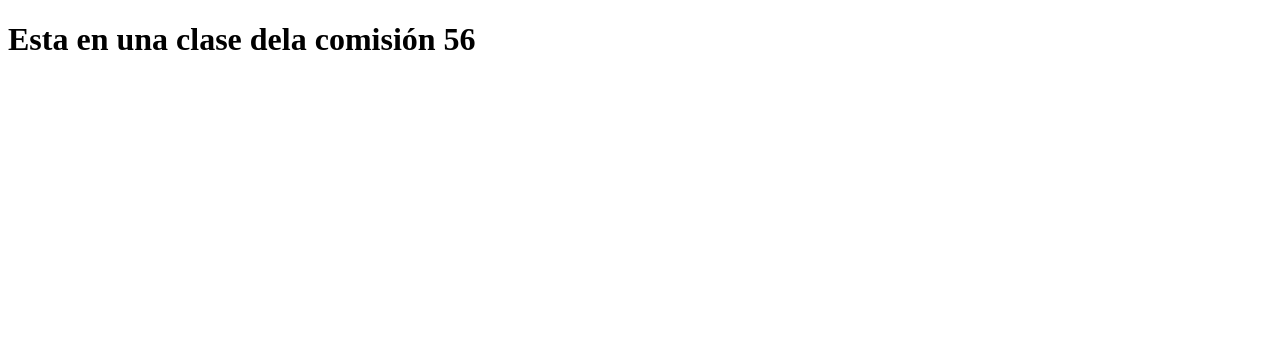
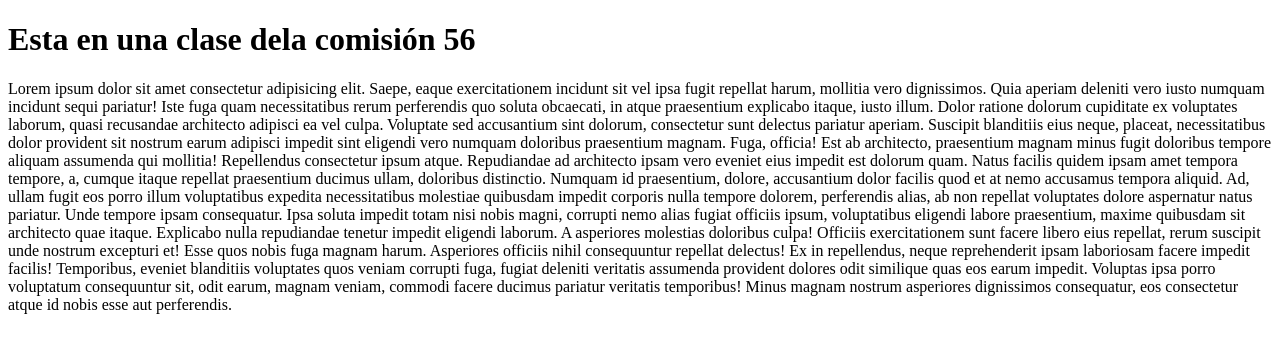
Before and after one commit to Nestor-Ojeda/comision56, a plain HTML site: page clase-02/index.html in a window 1280 px wide. Drawn offline with Linux system fonts and the light colour scheme.

Commit message:
aprendiendo git con clase 56

```diff
--- a/clase-02/index.html
+++ b/clase-02/index.html
@@ -8,5 +8,18 @@
 </head>
 <body>
     <h1>Esta en una clase dela comisión 56</h1>
+    <p>
+        Lorem ipsum dolor sit amet consectetur adipisicing elit. Saepe, eaque exercitationem incidunt sit vel ipsa fugit repellat harum, mollitia vero dignissimos. Quia aperiam deleniti vero iusto numquam incidunt sequi pariatur!
+        Iste fuga quam necessitatibus rerum perferendis quo soluta obcaecati, in atque praesentium explicabo itaque, iusto illum. Dolor ratione dolorum cupiditate ex voluptates laborum, quasi recusandae architecto adipisci ea vel culpa.
+        Voluptate sed accusantium sint dolorum, consectetur sunt delectus pariatur aperiam. Suscipit blanditiis eius neque, placeat, necessitatibus dolor provident sit nostrum earum adipisci impedit sint eligendi vero numquam doloribus praesentium magnam.
+        Fuga, officia! Est ab architecto, praesentium magnam minus fugit doloribus tempore aliquam assumenda qui mollitia! Repellendus consectetur ipsum atque. Repudiandae ad architecto ipsam vero eveniet eius impedit est dolorum quam.
+        Natus facilis quidem ipsam amet tempora tempore, a, cumque itaque repellat praesentium ducimus ullam, doloribus distinctio. Numquam id praesentium, dolore, accusantium dolor facilis quod et at nemo accusamus tempora aliquid.
+        Ad, ullam fugit eos porro illum voluptatibus expedita necessitatibus molestiae quibusdam impedit corporis nulla tempore dolorem, perferendis alias, ab non repellat voluptates dolore aspernatur natus pariatur. Unde tempore ipsam consequatur.
+        Ipsa soluta impedit totam nisi nobis magni, corrupti nemo alias fugiat officiis ipsum, voluptatibus eligendi labore praesentium, maxime quibusdam sit architecto quae itaque. Explicabo nulla repudiandae tenetur impedit eligendi laborum.
+        A asperiores molestias doloribus culpa! Officiis exercitationem sunt facere libero eius repellat, rerum suscipit unde nostrum excepturi et! Esse quos nobis fuga magnam harum. Asperiores officiis nihil consequuntur repellat delectus!
+        Ex in repellendus, neque reprehenderit ipsam laboriosam facere impedit facilis! Temporibus, eveniet blanditiis voluptates quos veniam corrupti fuga, fugiat deleniti veritatis assumenda provident dolores odit similique quas eos earum impedit.
+        Voluptas ipsa porro voluptatum consequuntur sit, odit earum, magnam veniam, commodi facere ducimus pariatur veritatis temporibus! Minus magnam nostrum asperiores dignissimos consequatur, eos consectetur atque id nobis esse aut perferendis.
+
+    </p>
 </body>
 </html>
```
